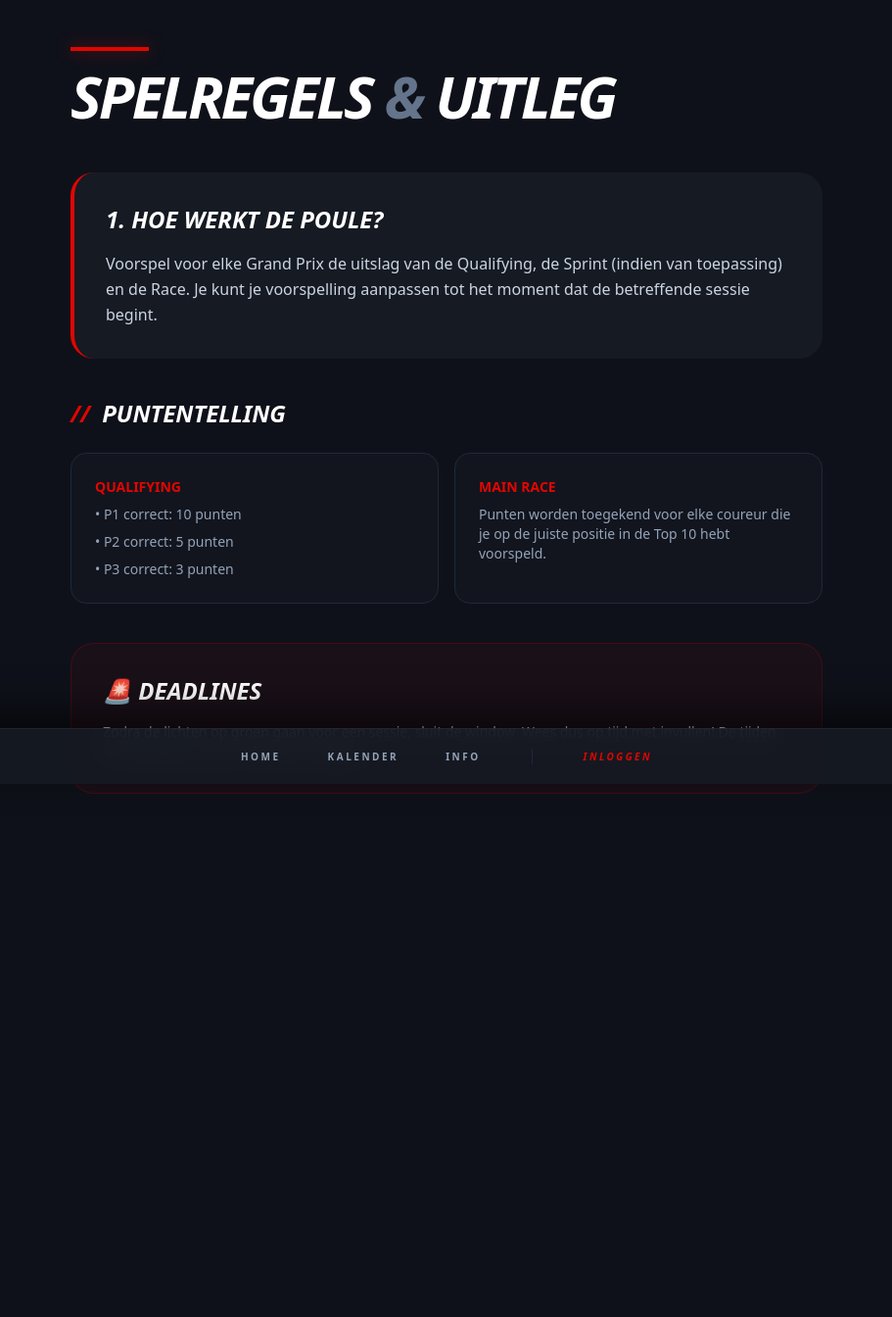
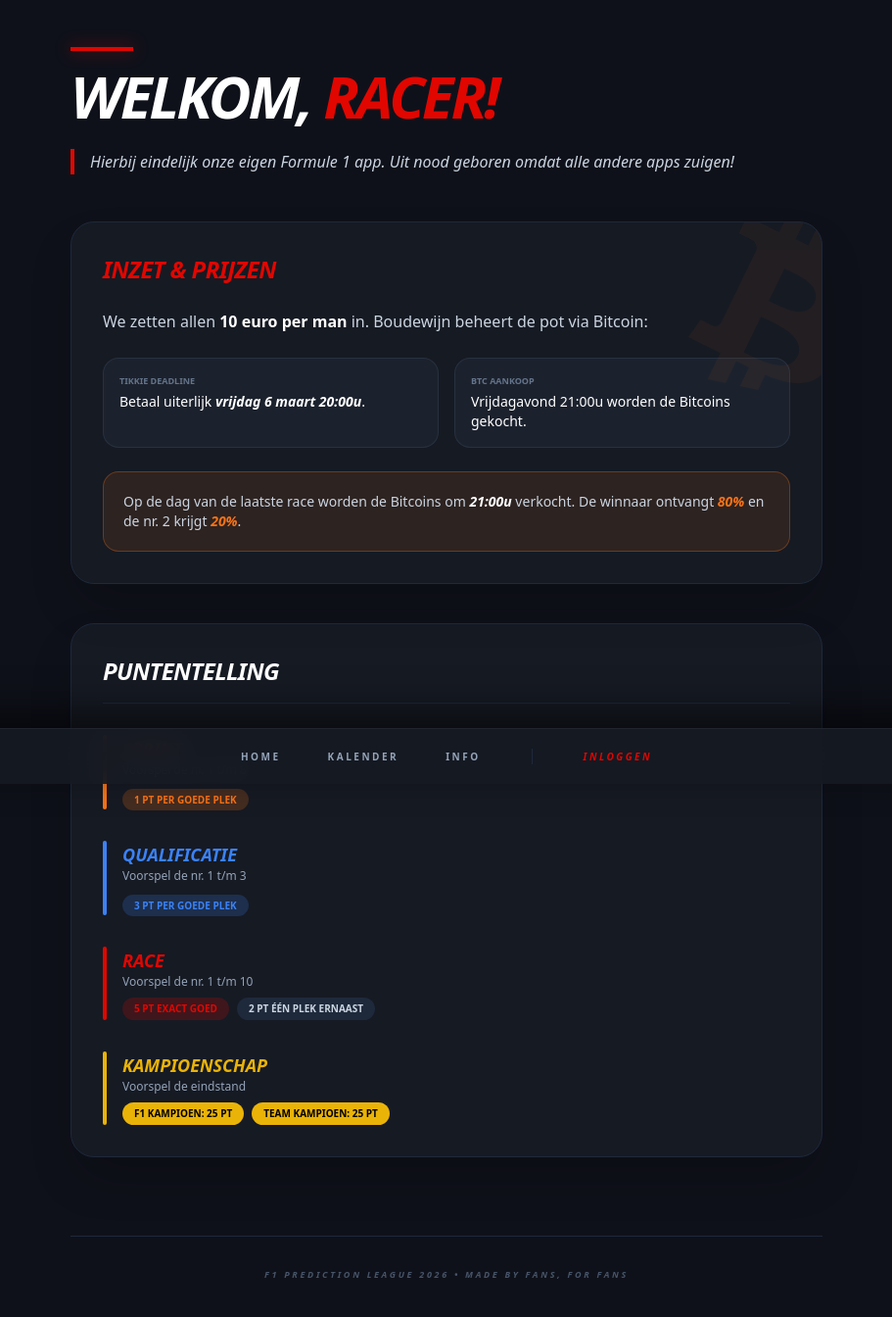
Before and after one commit to bbeenen-dev/f1appmaxtotthemax, a Next.js app: page /info in a window 1280 px wide. Shown: the top 1344 px of the page at 98% size, without its empty margins (184-1095 px from the left). Before the commit the page ends 858 px from the top, so only its background shows below. Built offline with nearby package versions, Linux system fonts and the light colour scheme; no server answers.

Commit message:
info aangepast

```diff
--- a/app/info/page.tsx
+++ b/app/info/page.tsx
@@ -1,66 +1,136 @@
-import React from 'react';
+import { createClient } from '@/utils/supabase/server';
+import { headers } from 'next/headers';
 
-export default function InfoPage() {
+export default async function InfoPage() {
+  await headers();
+  const supabase = await createClient();
+
+  // Haal de huidige gebruiker en hun profiel op
+  const { data: { user } } = await supabase.auth.getUser();
+  let nickname = "Racer";
+
+  if (user) {
+    const { data: profile } = await supabase
+      .from('profiles')
+      .select('nickname')
+      .eq('id', user.id)
+      .single();
+
+    if (profile?.nickname) {
+      nickname = profile.nickname;
+    }
+  }
+
   return (
     <div className="min-h-screen bg-[#0f111a] text-white p-6 md:p-12 pb-32">
       <div className="max-w-3xl mx-auto">
 
-        {/* Header met de rode F1-accentbalk */}
+        {/* WELKOM SECTIE */}
         <header className="mb-12 relative">
-          <div className="w-20 h-1 bg-[#e10600] mb-4 shadow-[0_0_15px_rgba(225,6,0,0.5)]"></div>
-          <h1 className="font-f1 text-4xl md:text-6xl font-black italic uppercase tracking-tighter">
-            Spelregels <span className="text-slate-500">&</span> Uitleg
+          <div className="w-16 h-1 bg-[#e10600] mb-4 shadow-[0_0_15px_rgba(225,6,0,0.5)]"></div>
+          <h1 className="font-f1 text-4xl md:text-6xl font-black italic uppercase tracking-tighter leading-none">
+            Welkom, <span className="text-[#e10600]">{nickname}!</span>
           </h1>
+          <p className="mt-6 text-slate-300 font-medium leading-relaxed italic border-l-4 border-[#e10600] pl-4">
+            Hierbij eindelijk onze eigen Formule 1 app. Uit nood geboren omdat alle andere apps zuigen!
+          </p>
         </header>
 
-        <div className="space-y-10 font-sans leading-relaxed">
+        <div className="space-y-10">
 
-          {/* Sectie 1: Hoe werkt het? */}
-          <section className="bg-[#161a23] p-8 rounded-3xl border-l-4 border-[#e10600]">
-            <h2 className="font-f1 text-2xl font-black italic uppercase mb-4 text-white">
-              1. Hoe werkt de poule?
-            </h2>
-            <p className="text-slate-300">
-              Voorspel voor elke Grand Prix de uitslag van de Qualifying, de Sprint (indien van toepassing) en de Race. Je kunt je voorspelling aanpassen tot het moment dat de betreffende sessie begint.
-            </p>
-          </section>
+          {/* SECTIE: INZET & BITCOIN */}
+          <section className="bg-[#161a23] rounded-3xl p-8 border border-slate-800 shadow-2xl relative overflow-hidden">
+            <div className="absolute -right-8 -top-8 text-orange-500 opacity-[0.05] rotate-12 pointer-events-none">
+               <svg width="200" height="200" viewBox="0 0 24 24" fill="currentColor"><path d="M23.643 12.204c.487-3.257-1.573-5.01-4.246-6.175l.867-3.48-2.118-.528-.844 3.386c-.557-.139-1.127-.269-1.693-.397l.85-3.411-2.118-.527-.867 3.48c-.461-.105-.911-.21-1.343-.319l.002-.01-2.922-.729-.565 2.26s1.572.36 1.539.382c.858.214 1.013.782.987 1.233l-.991 3.974c.059.015.137.034.221.064l-.223-.056-1.388 5.567c-.105.26-.372.651-.973.501.022.032-1.539-.383-1.539-.383l-1.055 2.43 2.758.688c.513.128 1.016.26 1.51.385l-.874 3.507 2.118.527.867-3.48c.578.157 1.139.303 1.688.441l-.863 3.46 2.119.528.875-3.51c3.612.684 6.33.408 7.473-2.859.921-2.63-.041-4.148-1.944-5.143 1.385-.32 2.428-1.233 2.706-3.117zm-4.838 6.793c-.655 2.632-5.093 1.21-6.533.852l1.166-4.674c1.44.359 6.059 1.07 5.367 3.822zm.656-6.83c-.598 2.396-4.298 1.178-5.497.879l1.057-4.238c1.199.299 5.068.857 4.44 3.359z"/></svg>
+            </div>
 
-          {/* Sectie 2: Puntentelling */}
-          <section>
-            <h2 className="font-f1 text-2xl font-black italic uppercase mb-6 text-white flex items-center gap-3">
-              <span className="text-[#e10600]">//</span> Puntentelling
-            </h2>
+            <h2 className="font-f1 text-2xl font-black italic uppercase text-[#e10600] mb-6 tracking-tight">Inzet & Prijzen</h2>
 
-            <div className="grid gap-4 md:grid-cols-2">
-              <div className="bg-[#161a23]/50 p-6 rounded-2xl border border-slate-800">
-                <h3 className="font-f1 text-sm font-bold uppercase text-[#e10600] mb-2">Qualifying</h3>
-                <ul className="text-sm text-slate-400 space-y-2">
-                  <li>• P1 correct: 10 punten</li>
-                  <li>• P2 correct: 5 punten</li>
-                  <li>• P3 correct: 3 punten</li>
-                </ul>
+            <div className="space-y-6">
+              <p className="text-slate-300 leading-relaxed">
+                We zetten allen <span className="text-white font-bold">10 euro per man</span> in. Boudewijn beheert de pot via Bitcoin:
+              </p>
+
+              <div className="grid grid-cols-1 md:grid-cols-2 gap-4">
+                <div className="bg-[#1c222d] p-4 rounded-2xl border border-slate-700/50">
+                  <p className="text-[9px] text-slate-500 uppercase font-black mb-1">Tikkie Deadline</p>
+                  <p className="text-sm">Betaal uiterlijk <span className="text-white font-bold italic">vrijdag 6 maart 20:00u</span>.</p>
+                </div>
+                <div className="bg-[#1c222d] p-4 rounded-2xl border border-slate-700/50">
+                  <p className="text-[9px] text-slate-500 uppercase font-black mb-1">BTC Aankoop</p>
+                  <p className="text-sm">Vrijdagavond 21:00u worden de Bitcoins gekocht.</p>
+                </div>
               </div>
 
-              <div className="bg-[#161a23]/50 p-6 rounded-2xl border border-slate-800">
-                <h3 className="font-f1 text-sm font-bold uppercase text-[#e10600] mb-2">Main Race</h3>
-                <p className="text-sm text-slate-400">
-                  Punten worden toegekend voor elke coureur die je op de juiste positie in de Top 10 hebt voorspeld.
+              <div className="bg-orange-500/10 border border-orange-500/30 p-5 rounded-2xl">
+                <p className="text-sm text-slate-300">
+                  Op de dag van de laatste race worden de Bitcoins om <span className="text-white font-bold italic">21:00u</span> verkocht.
+                  De winnaar ontvangt <span className="text-orange-500 font-black italic">80%</span> en de nr. 2 krijgt <span className="text-orange-500 font-black italic">20%</span>.
                 </p>
               </div>
             </div>
           </section>
 
-          {/* Sectie 3: Deadlines */}
-          <section className="bg-[#e10600]/5 p-8 rounded-3xl border border-[#e10600]/20">
-            <h2 className="font-f1 text-2xl font-black italic uppercase mb-4 text-white">
-              🚨 Deadlines
-            </h2>
-            <p className="text-slate-300 text-sm">
-              Zodra de lichten op groen gaan voor een sessie, sluit de window. Wees dus op tijd met invullen! De tijden in de kalender zijn de officiële starttijden.
-            </p>
+          {/* SECTIE: PUNTENTELLING */}
+          <section className="bg-[#161a23] rounded-3xl p-8 border border-slate-800 shadow-2xl">
+            <h2 className="font-f1 text-2xl font-black italic uppercase text-white mb-8 tracking-tight border-b border-slate-800 pb-4">Puntentelling</h2>
+
+            <div className="grid gap-8">
+              {/* Sprint */}
+              <div className="flex gap-4">
+                <div className="w-1 bg-orange-500 rounded-full h-auto"></div>
+                <div>
+                  <h3 className="font-f1 text-lg font-black italic uppercase text-orange-500">Sprint</h3>
+                  <p className="text-xs text-slate-400 mb-2">Voorspel de nr. 1 t/m 8</p>
+                  <span className="bg-orange-500/20 text-orange-500 px-3 py-1 rounded-full text-[10px] font-black uppercase">1 PT per goede plek</span>
+                </div>
+              </div>
+
+              {/* Qualy */}
+              <div className="flex gap-4">
+                <div className="w-1 bg-blue-500 rounded-full h-auto"></div>
+                <div>
+                  <h3 className="font-f1 text-lg font-black italic uppercase text-blue-500">Qualificatie</h3>
+                  <p className="text-xs text-slate-400 mb-2">Voorspel de nr. 1 t/m 3</p>
+                  <span className="bg-blue-500/20 text-blue-500 px-3 py-1 rounded-full text-[10px] font-black uppercase">3 PT per goede plek</span>
+                </div>
+              </div>
+
+              {/* Race */}
+              <div className="flex gap-4">
+                <div className="w-1 bg-[#e10600] rounded-full h-auto"></div>
+                <div>
+                  <h3 className="font-f1 text-lg font-black italic uppercase text-[#e10600]">Race</h3>
+                  <p className="text-xs text-slate-400 mb-2">Voorspel de nr. 1 t/m 10</p>
+                  <div className="flex flex-wrap gap-2">
+                    <span className="bg-[#e10600]/20 text-[#e10600] px-3 py-1 rounded-full text-[10px] font-black uppercase whitespace-nowrap">5 PT exact goed</span>
+                    <span className="bg-slate-800 text-slate-300 px-3 py-1 rounded-full text-[10px] font-black uppercase whitespace-nowrap">2 PT één plek ernaast</span>
+                  </div>
+                </div>
+              </div>
+
+              {/* Kampioenschap */}
+              <div className="flex gap-4">
+                <div className="w-1 bg-yellow-500 rounded-full h-auto"></div>
+                <div>
+                  <h3 className="font-f1 text-lg font-black italic uppercase text-yellow-500">Kampioenschap</h3>
+                  <p className="text-xs text-slate-400 mb-2">Voorspel de eindstand</p>
+                  <div className="flex flex-wrap gap-2">
+                    <span className="bg-yellow-500 text-black px-3 py-1 rounded-full text-[10px] font-black uppercase">F1 Kampioen: 25 PT</span>
+                    <span className="bg-yellow-500 text-black px-3 py-1 rounded-full text-[10px] font-black uppercase">Team Kampioen: 25 PT</span>
+                  </div>
+                </div>
+              </div>
+            </div>
           </section>
 
         </div>
+
+        <footer className="mt-20 pt-8 border-t border-slate-800 text-center">
+          <p className="text-slate-600 text-[9px] uppercase tracking-[0.3em] font-bold italic">
+            F1 Prediction League 2026 • Made by Fans, for Fans
+          </p>
+        </footer>
       </div>
     </div>
   );
```
